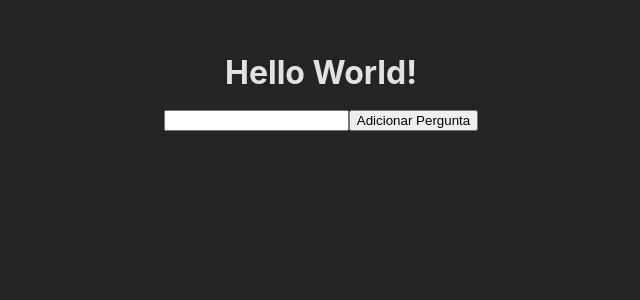
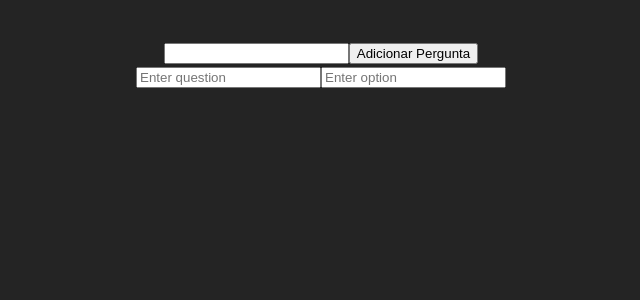
Before and after one commit to johnnysat/forms-create, a React (Vite) app: page / in a window 1280 px wide. Shown: the top 300 px of the page, without its empty margins (319-959 px from the left). Built offline with nearby package versions, Linux system fonts and the light colour scheme.

Commit message:
Alterado component de RangedType para QuestionForm

```diff
--- a/src/App.tsx
+++ b/src/App.tsx
@@ -1,6 +1,6 @@
 import './App.css'
 import { InputType } from "./components/InputType/InputType";
-import { RangedType } from "./components/InputType/RangedType";
+import QuestionForm from './components/RangedType/QuestionForm';
 
 
 
@@ -8,8 +8,9 @@ function App() {
 
   return (
     <div className="App">
-      <h1>Hello World!</h1>
       <InputType />
+      <QuestionForm />
+
     </div>
   )
 }
--- /dev/null
+++ b/src/components/RangedType/QuestionForm.tsx
@@ -0,0 +1,37 @@
+import React, { useState } from 'react';
+
+const QuestionForm: React.FC = () => {
+  const [question, setQuestion] = useState<string>('');
+  const [options, setOptions] = useState<string[]>([]);
+
+  const handleQuestionChange = (event: React.ChangeEvent<HTMLInputElement>) => {
+    setQuestion(event.target.value);
+  };
+
+  const handleOptionChange = (event: React.ChangeEvent<HTMLInputElement>) => {
+    setOptions([...options, event.target.value]);
+  };
+
+  return (
+    <div>
+      <input
+        type="text"
+        placeholder="Enter question"
+        value={question}
+        onChange={handleQuestionChange}
+      />
+      <input
+        type="text"
+        placeholder="Enter option"
+        onChange={handleOptionChange}
+      />
+      <ul>
+        {options.map((option, index) => (
+          <li key={index}>{option}</li>
+        ))}
+      </ul>
+    </div>
+  );
+};
+
+export default QuestionForm;
```
Also changed, not shown: src/components/RangedType/RangedType.tsx (deleted, +0 -8 lines).
